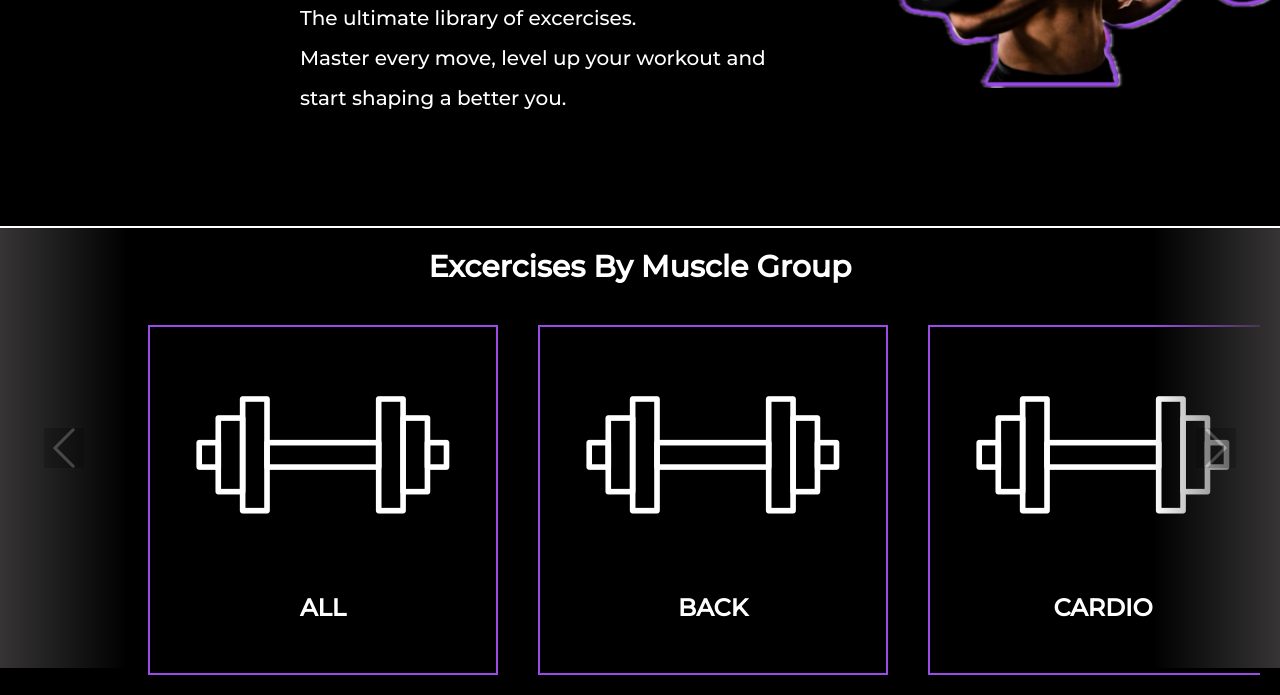
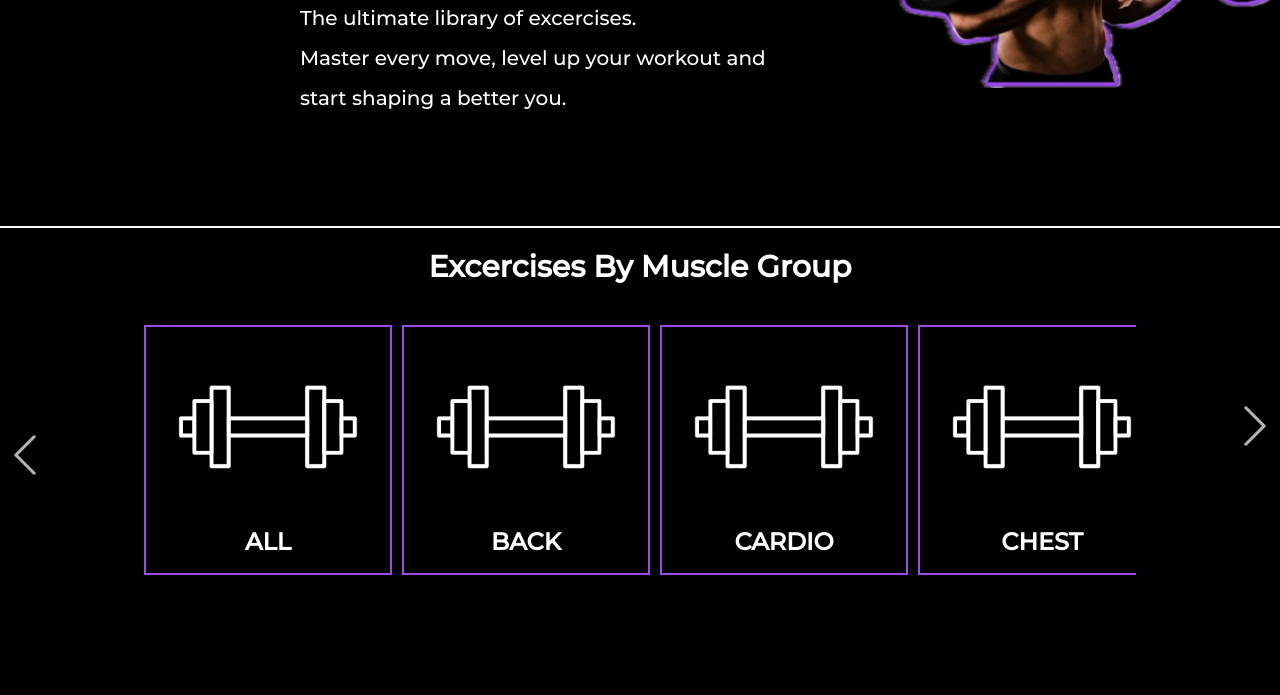
Before and after one commit to PatrykBal/ucd_pa_javascript_proj, a plain HTML site: page index.html in a window 1280 px wide. Shown: the part 456-1151 px from the top of the page. After the commit the page ends 1084 px from the top, so only its background shows below. Drawn offline with Linux system fonts and the light colour scheme; no server answers.

Commit message:
made css changes to slider

```diff
--- a/project/css/styles.css
+++ b/project/css/styles.css
@@ -109,7 +109,8 @@ section h2 {
 }
 
 .excercise {
-
+    height: 50vh;
+    width: 100%;
     position: relative;
     overflow: hidden;
     padding: 20px;
@@ -124,20 +125,21 @@ section h2 {
 }
 
 .excercise-container {
-    padding: 0  10vw;
+    width: 80%;
     display: flex;
-    overflow-x: auto;
+    overflow: hidden;
     scroll-behavior: smooth;
+    margin: auto;
 }
 
 
 .excercise-card {
-    flex: 0 0 auto;
-    overflow-y: hidden;
-    width: 350px;
-    height: 350px;
-    margin-right: 40px;
+    flex: 0 0 25%;
+    max-width: 325px;
+    height: 250px;
+    margin-right: 10px;
     border: 2px solid #9c4be7;
+    box-sizing: border-box;
 }
 
 .excercise-card::-webkit-scrollbar {
@@ -149,46 +151,38 @@ section h2 {
 }
 
 .excercise-image {
-    position: relative;
-    width: 100%;
-    overflow: hidden;
+    padding: 10px;
     display: flex;
+    justify-content: center;
     align-items: center;
-    justify-content: center;
-    flex-direction: column;
+    height: 200px;
 }
 
 .excercise-thumb {
+    max-width: 100%;
+    max-height: 100%;
     object-fit: cover;
-    height: 20%;
 }
 
-
 .excercise-info {
-    width: 100%;
-    height: 100%;
-    padding-top: 10px;
+   text-align: center;
 }
 
 .excercise-cat-name {
     text-transform: uppercase;
-    display: flex;
-    justify-content: center;
 }
 
 .pre-btn,
 .nxt-btn {
+    position: absolute;
+    top: 50%;
+    transform: translateY(-50%);
+    background: rgba(0, 0, 0, 0.5);
     border: none;
-    width: 10vw;
-    height: 55vh;
-    position: absolute;
-    display: flex;
-    top: 0;
-    justify-content: center;
-    align-items: center;
-    background: linear-gradient(90deg, rgba(255, 255, 255, 0)0%, #363434 100%);
     cursor: pointer;
-    z-index: 9;
+    z-index: 10;
+    width: 50px;
+    height: 50px;
 }
 
 .pre-btn {
@@ -202,33 +196,12 @@ section h2 {
 
 .pre-btn img,
 .nxt-btn img {
-    opacity: 0.2;
-    height: 40px
+    opacity: 0.7;
+    height: 40px;
+    background: none;
 }
 
 .pre-btn img:hover,
 .nxt-btn img:hover {
     opacity: 0.5;
 }
-
-.collection-container {
-    width: 100%;
-    display: grid;
-    grid-template-columns: repeat(2, 1fr);
-    grid-gap: 10px;
-}
-
-.collection {
-    position: relative;
-}
-
-.collection img {
-    width: 100%;
-    height: 100%;
-    object-fit: cover;
-}
-
-.collection:nth-child(3) {
-    grid-column: span 2;
-    margin-bottom: 10px;
-}
--- a/script.js
+++ b/script.js
@@ -24,7 +24,7 @@ function setFormMessage(formElement, type, message) {
 
     messageElement.textContent = message;
     messageElement.classList.remove("form-message-success", "form-message-error");
-    messageElement.classList.add(`form-message--${type}`);
+    messageElement.classList.add(`form-message-${type}`);
 }
 
 function setInputError (inputElement, message) {
@@ -76,14 +76,6 @@ document.addEventListener("DOMContentLoaded", () => {
 
 /* EXERCISE LIBRARY */
 
-const url = 'https://exercisedb.p.rapidapi.com/exercises?limit=4&offset=0';
-const options = {
-	method: 'GET',
-	headers: {
-		'x-rapidapi-key': 'b7158ec930mshde39d189ea9e94fp177b2fjsn5149093c923e',
-		'x-rapidapi-host': 'exercisedb.p.rapidapi.com'
-	}
-};
 
 document.addEventListener('DOMContentLoaded', () => {
     fetchData();
```
